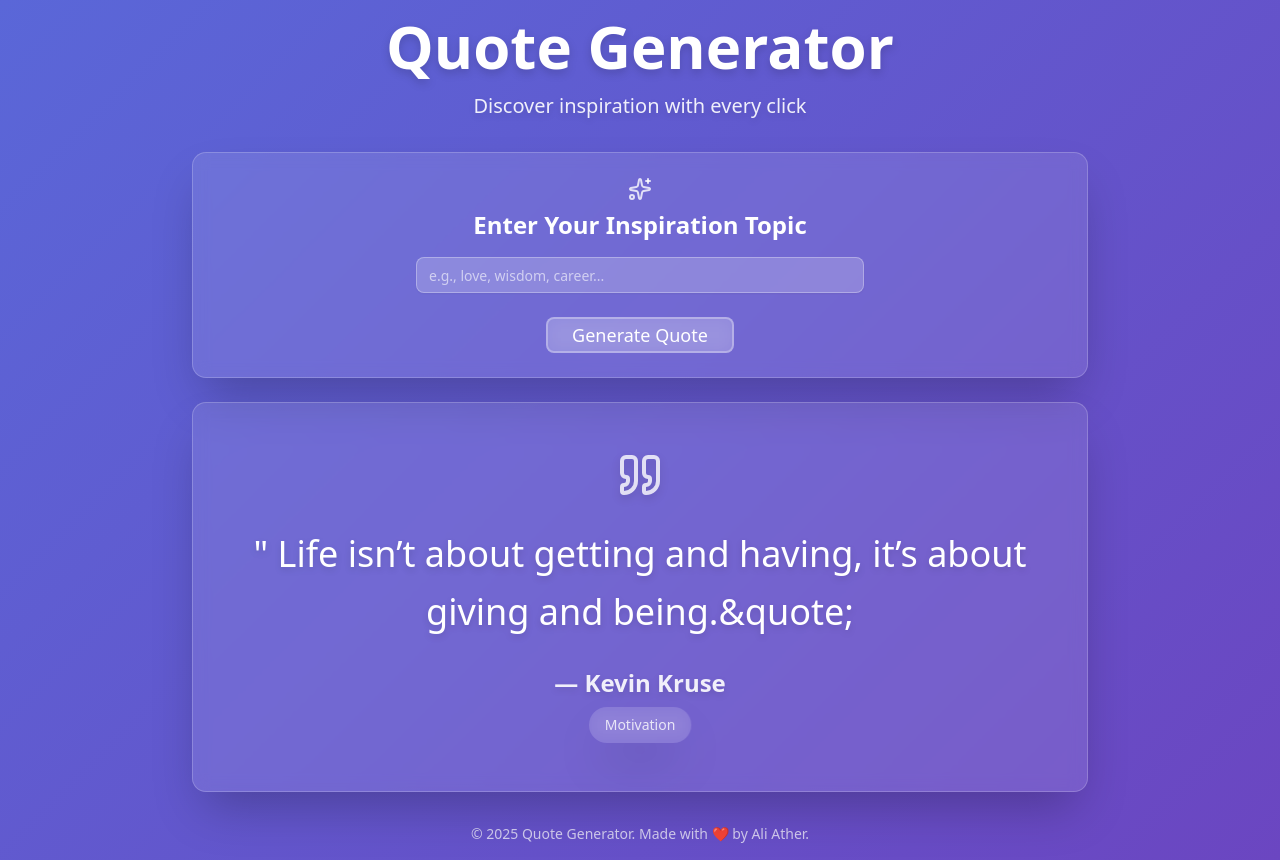
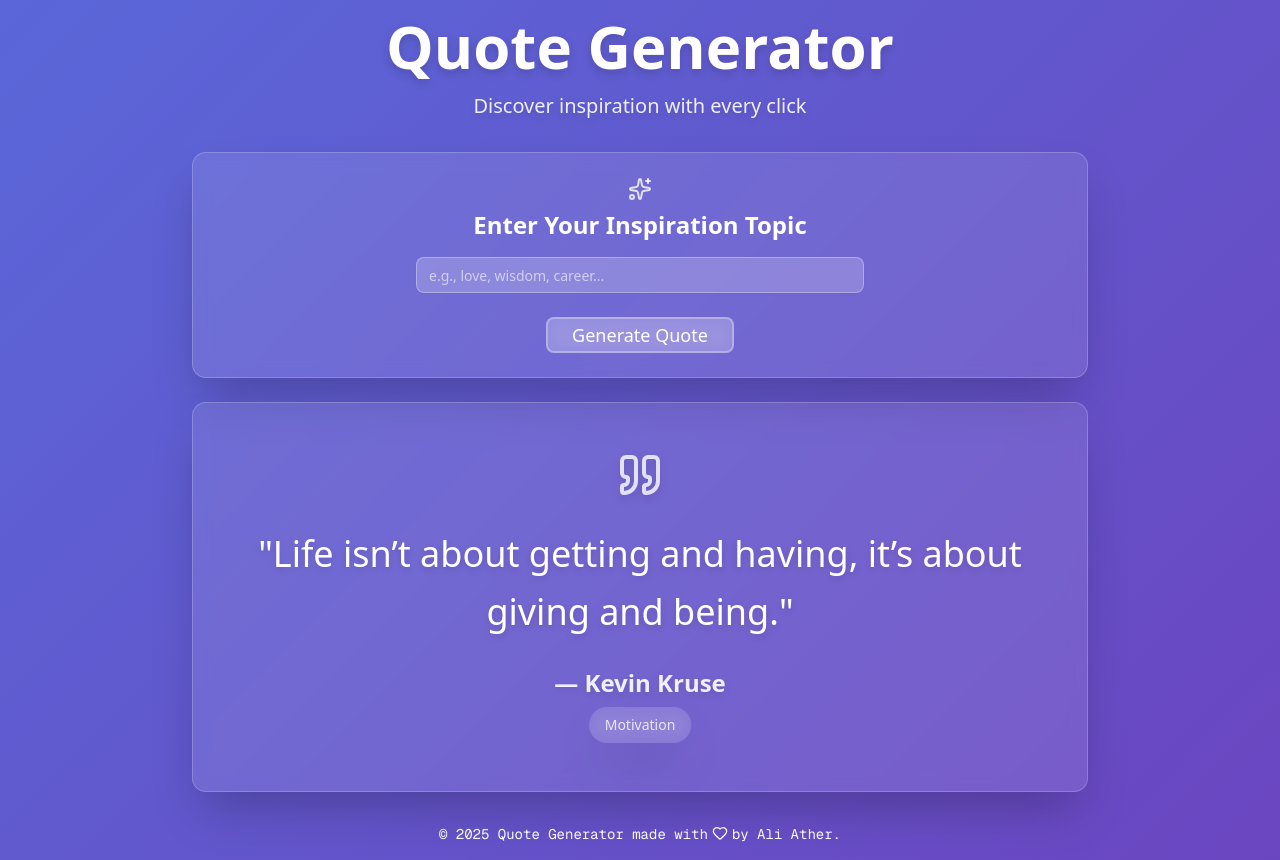
Before and after one commit to AliAtherAyyubi/Nexium_Ali_Assign1, a Next.js app: page / in a window 1280 px wide. Built offline with nearby package versions, Linux system fonts and the light colour scheme.

Commit message:
fix: fixed errors

```diff
--- a/src/components/QuoteGenerator.tsx
+++ b/src/components/QuoteGenerator.tsx
@@ -2,7 +2,7 @@
 import React, { useState, useEffect } from 'react';
 import { Button } from '@/components/ui/button';
 import { Card } from '@/components/ui/card';
-import { Sparkles } from 'lucide-react';
+import { Sparkles, HeartIcon } from 'lucide-react';
 import QuoteCard from './quoteCard';
 import { Input } from './ui/input';
 import quotes from '../lib/quotes.json'
@@ -50,7 +50,8 @@ const QuoteGenerator: React.FC = () => {
   };
 
   const generateQuoteByTopic = (topic: string) => {
-    if (isAnimating) return;
+    try {
+      if (isAnimating) return;
 
     setIsAnimating(true);
 
@@ -85,6 +86,9 @@ const QuoteGenerator: React.FC = () => {
       typeWriter(newQuote.text);
       setIsAnimating(false);
     }, 300);
+    } catch (error) {
+      console.log(error)
+    }
 
   };
 
@@ -173,8 +177,8 @@ const QuoteGenerator: React.FC = () => {
         <QuoteCard isAnimating={isAnimating} isTyping={isTyping} quote={displayText} author={currentQuote.author} category={currentQuote.category} />
 
       </div>
-      <p className="text-center text-sm text-white/70 mt-8">
-  © {new Date().getFullYear()} Quote Generator. Made with <span className="text-red-500">❤️</span> by Ali Ather.
+      <p className="text-center text-sm text-white mt-8 flex justify-center font-mono">
+  © {new Date().getFullYear()} Quote Generator made with <span><HeartIcon className='w-4 h-4 text-white mx-1 mt-[1px]'/></span> by Ali Ather.
 </p>
 
 
--- a/src/components/quoteCard.tsx
+++ b/src/components/quoteCard.tsx
@@ -18,11 +18,11 @@ const QuoteCard = ({isAnimating,quote,isTyping,author,category}:ChildProps) => {
             <Quote className="w-12 h-12 text-white/80 mx-auto drop-shadow-lg" />
 
             <div className="min-h-[120px] flex items-center justify-center">
-              <blockquote className="text-2xl md:text-3xl lg:text-4xl font-medium text-white leading-relaxed drop-shadow-md">
-                &quot; {quote}
+              <div className="text-2xl md:text-3xl lg:text-4xl font-medium text-white leading-relaxed drop-shadow-md">
+                "{quote}"
                 {isTyping && <span className="animate-pulse">|</span>}
-                &quote;
-              </blockquote>
+
+              </div>
             </div>
 
             <div className="space-y-2">
```
